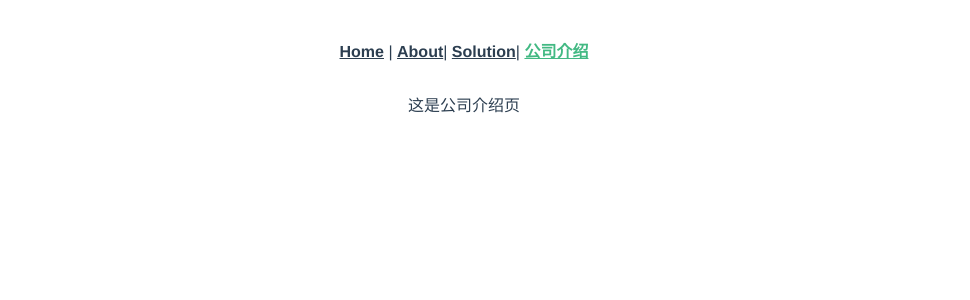
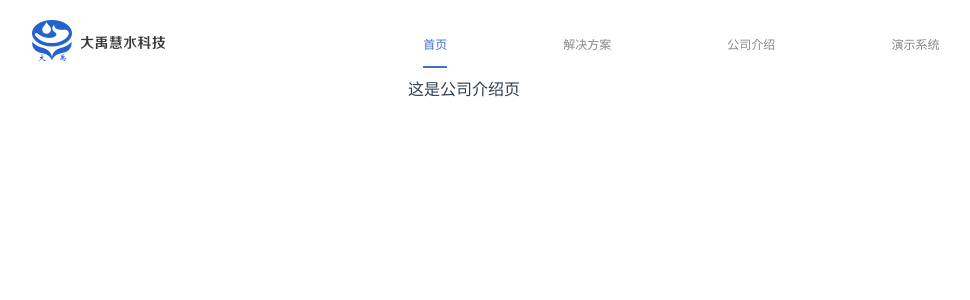
Before and after one commit to yanglixinflw/dayuhuishuiguanwang, a Vue app: page /companyProfile in a window 1280 px wide. Shown: the top 300 px of the page, without its empty margins (176-1146 px from the left). Built offline with nearby package versions, Linux system fonts and the light colour scheme.

Commit message:
全局头部

```diff
--- a/src/App.vue
+++ b/src/App.vue
@@ -1,10 +1,7 @@
 <template>
   <div id="app">
     <div id="nav">
-      <router-link to="/">Home</router-link> |
-      <router-link to="/about">About</router-link>|
-      <router-link to="/solution">Solution</router-link>|
-      <router-link to="/companyProfile">公司介绍</router-link>
+       <CommonHead/>
     </div>
     <router-view/>
   </div>
@@ -18,14 +15,13 @@
   text-align: center;
   color: #2c3e50;
 }
-#nav {
-  padding: 30px;
-  a {
-    font-weight: bold;
-    color: #2c3e50;
-    &.router-link-exact-active {
-      color: #42b983;
-    }
+</style>
+
+<script>
+import CommonHead from '@/components/Common/CommonHead.vue'
+export default {
+  components:{
+    CommonHead,
   }
 }
-</style>
+</script>
--- a/src/components/Common/CommonHead.vue
+++ b/src/components/Common/CommonHead.vue
@@ -1,16 +1,36 @@
 <template>
   <div class="head">
     <el-row>
-      <el-col :span="8">
-        <div class="logoName">大禹logo</div>
+      <el-col :span="10">
+        <div class="logoName">
+          <img src='../../assets/logo.png' />
+        </div>
       </el-col>
-      <el-col :span="16">
+      <el-col :span="14">
         <div class="navMenu">
-          <el-menu :default-active="activeIndex" class="el-menu-demo" mode="horizontal" @select="handleSelect">
-            <el-menu-item index="1">首页</el-menu-item>
-            <el-menu-item index="2">解决方案</el-menu-item>
-            <el-menu-item index="3">公司介绍</el-menu-item>
-            <el-menu-item index="4"><a href="https://www.ele.me" target="_blank">演示系统</a></el-menu-item>
+          <el-menu
+            :default-active="activeIndex"
+            class="el-menu-demo"
+            mode="horizontal"
+            @select="handleSelect"
+            router
+          >
+            <el-menu-item index="/">
+              <!-- <router-link to="">Home</router-link> -->
+              首页
+            </el-menu-item>
+            <el-menu-item index="/about">
+              <!-- <router-link to="">About</router-link> -->
+              解决方案
+            </el-menu-item>
+            <el-menu-item index="/companyProfile">
+              <!-- <router-link to="">公司介绍</router-link> -->
+              公司介绍
+            </el-menu-item>
+            <el-menu-item index="/demoDevice">
+              <!-- <router-link to="">演示系统</router-link> -->
+              演示系统
+            </el-menu-item>
             </el-menu>
         </div>
       </el-col>
@@ -23,12 +43,13 @@ export default {
   name: "CommonHead",
     data() {
         return {
-            activeIndex: '1',
+            activeIndex: '/',
         };
     },
     methods: {
       handleSelect(key, keyPath) {
-        console.log(key, keyPath);
+        console.log(key,keyPath);
+        console.log(this)
       }
     }
 
@@ -40,9 +61,32 @@ export default {
         // display: flex;
         position:fixed;
         top:0;
-        background-color: red;
+        background-color: #fff;
         width: 100%;
         height: 68px;
         line-height: 68px;
+        .logoName{
+          img{
+            position: relative;
+            top: 20px;
+          }
+        }
+        .navMenu{
+          .el-menu--horizontal{
+            border-bottom:0;
+            .el-menu-item{
+              height: 68px;
+              line-height: 90px;
+              padding: 0;
+              margin: 0 58px ;
+              color: #888888;
+              font-size: 12px;
+            }
+            .is-active{
+              color:#3E71D0;
+              border-bottom: 2px solid #3E71D0;
+            }
+          }
+        }
     }
 </style>
--- a/src/components/CompanyProfile/CompanyProfile.vue
+++ b/src/components/CompanyProfile/CompanyProfile.vue
@@ -1,5 +1,5 @@
 <template>
-    <div>
+    <div class="companyProfile">
         这是公司介绍页
     </div>
 </template>
@@ -10,3 +10,9 @@ export default {
 
 }
 </script>
+
+<style lang="less" scoped>
+    .companyProfile{
+        padding-top:68px;
+    }
+</style>
--- a/src/main.js
+++ b/src/main.js
@@ -3,12 +3,14 @@ import App from './App.vue'
 // import ElementUI from 'element-ui';
 // import 'element-ui/lib/theme-chalk/index.css';
 import router from './router'
-import { Row ,Col} from 'element-ui';
+import { Row,Col,MenuItem,Menu } from 'element-ui';
 
 Vue.config.productionTip = false
 // Vue.use(ElementUI);
 Vue.use(Row)
 Vue.use(Col)
+Vue.use(Menu)
+Vue.use(MenuItem)
 new Vue({
   router,
   render: h => h(App)
--- a/src/views/CompanyProfile.vue
+++ b/src/views/CompanyProfile.vue
@@ -1,18 +1,15 @@
 <template>
     <div>
-        <!-- <CommonHead/> -->
         <CompanyProfile/>
     </div>
 </template>
 
 <script>
 import CompanyProfile from '@/components/CompanyProfile/CompanyProfile.vue';
-import CommonHead from '@/components/Common/CommonHead.vue'
 export default {
     name: "companyProfile",
     components: {
         CompanyProfile,
-        CommonHead,
     },
 };
 </script>
```
Also changed, not shown: src/components/Common/CommonFooter.vue (added, +11 -0 lines), src/assets/logo.png (added), 1 other file (tests, documents, lock files or other folders).
